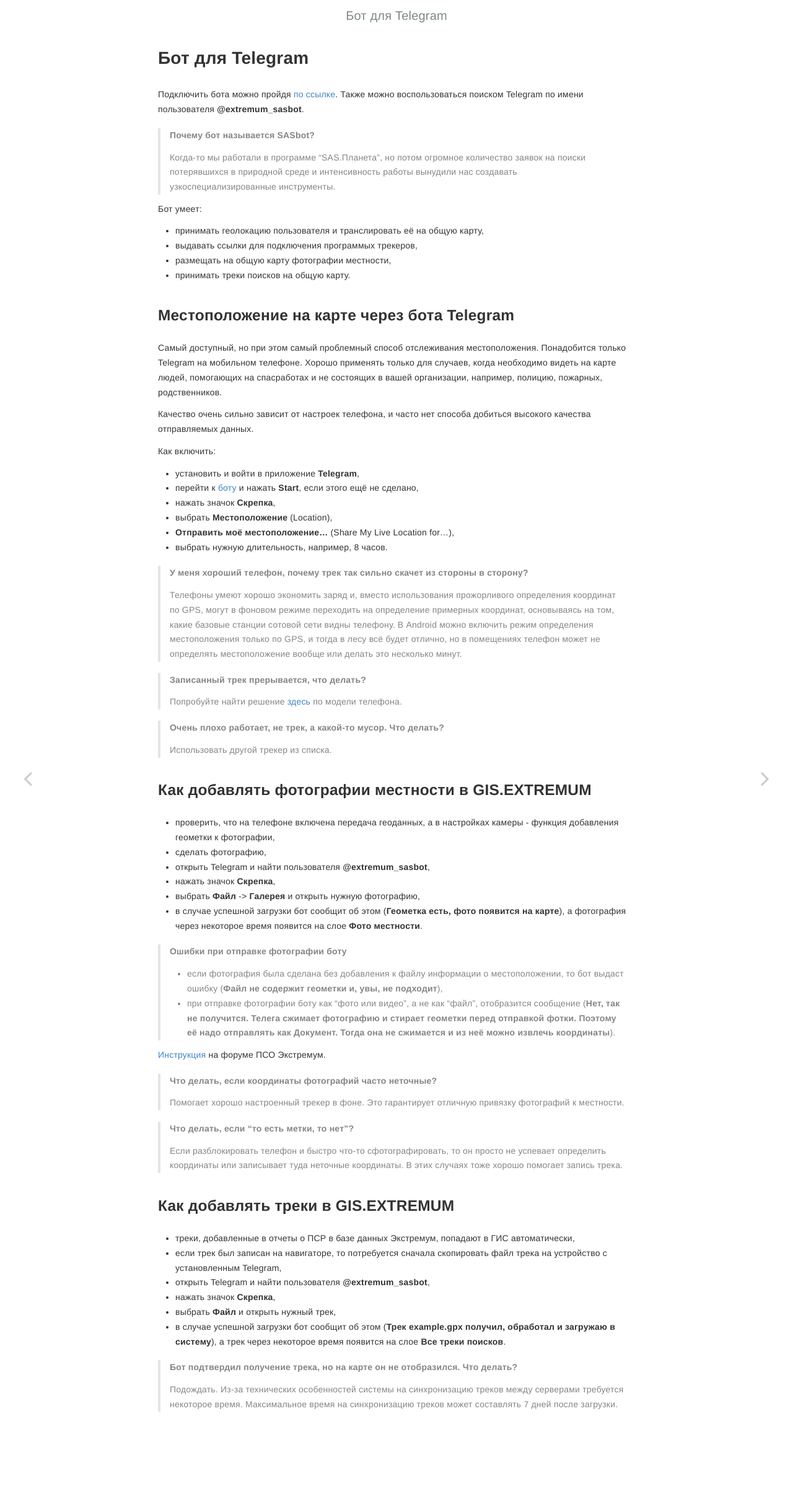
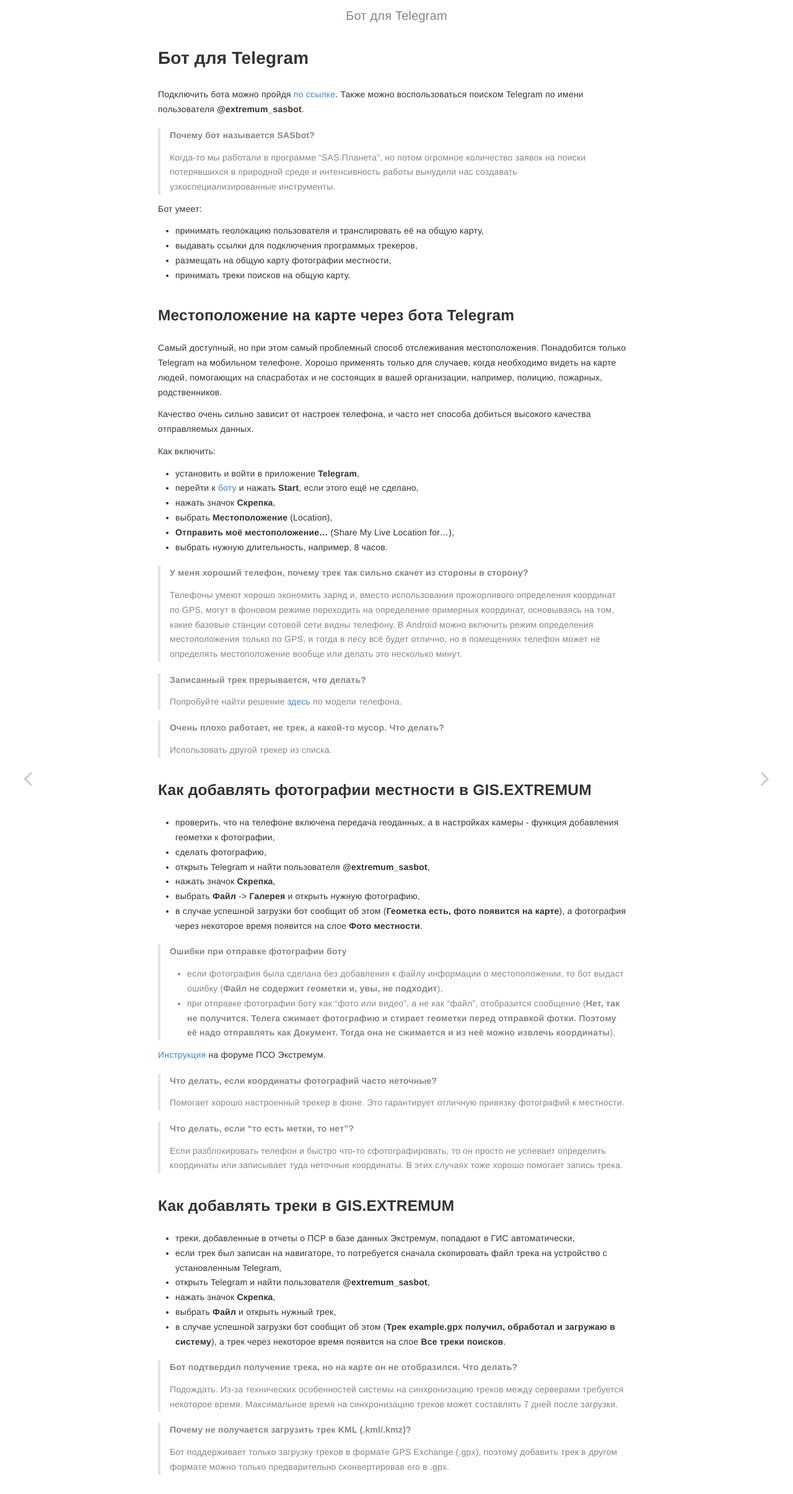
Before and after one commit to extremum-search-and-rescue/help.gis, a Jekyll site: the page built from _posts/2023-06-16-telegram-bot.md, in a window 1280 px wide. Shown: the whole page at 62% size. Built offline with Jekyll 4.4.1, drawn with Linux system fonts in a browser that asks for light colours.

Commit message:
Update Track uploading

```diff
--- a/_posts/2023-06-16-telegram-bot.md
+++ b/_posts/2023-06-16-telegram-bot.md
@@ -71,3 +71,6 @@ redirect_from:
 
 > ##### Бот подтвердил получение трека, но на карте он не отобразился. Что делать?
 > Подождать. Из-за технических особенностей системы на синхронизацию треков между серверами требуется некоторое время. Максимальное время на синхронизацию треков может составлять 7 дней после загрузки.
+
+> ##### Почему не получается загрузить трек KML (.kml/.kmz)?
+> Бот поддерживает только загрузку треков в формате GPS Exchange (.gpx), поэтому добавить трек в другом формате можно только предварительно сконвертировав его в .gpx.
```
